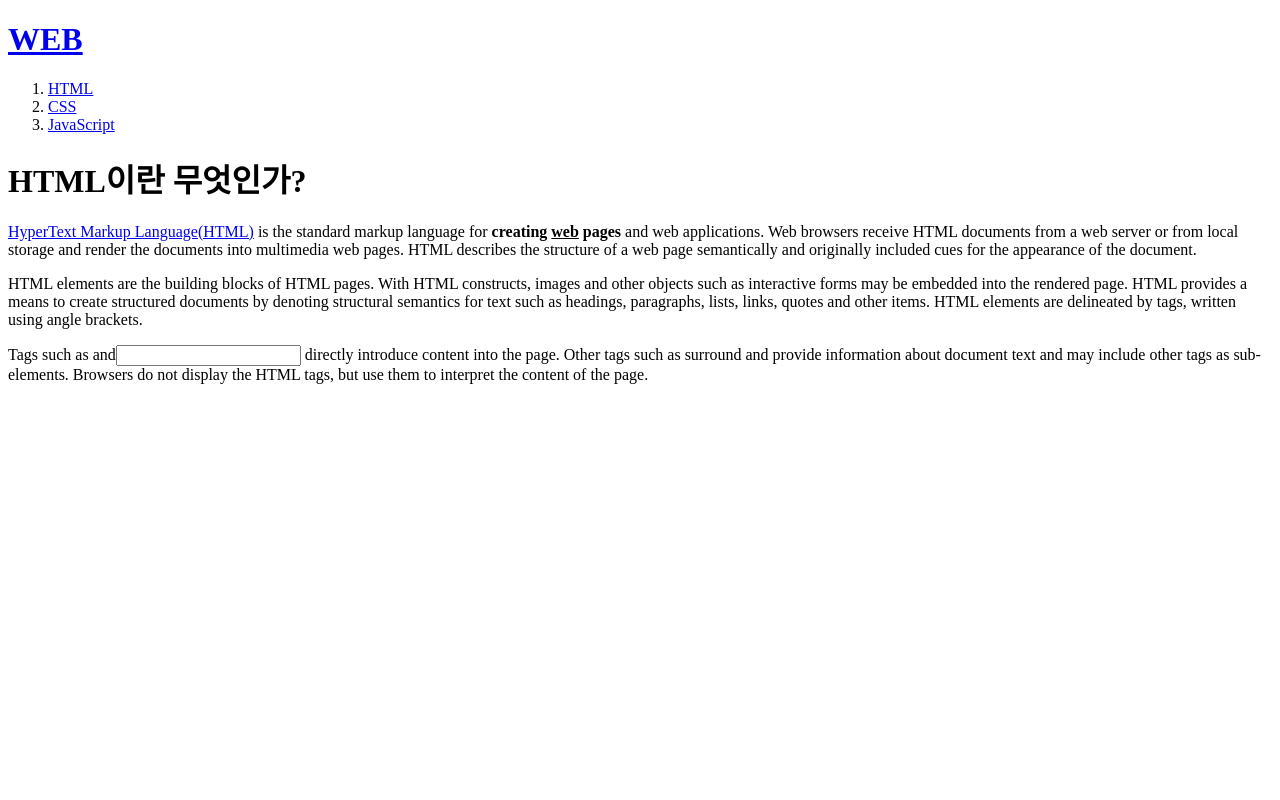
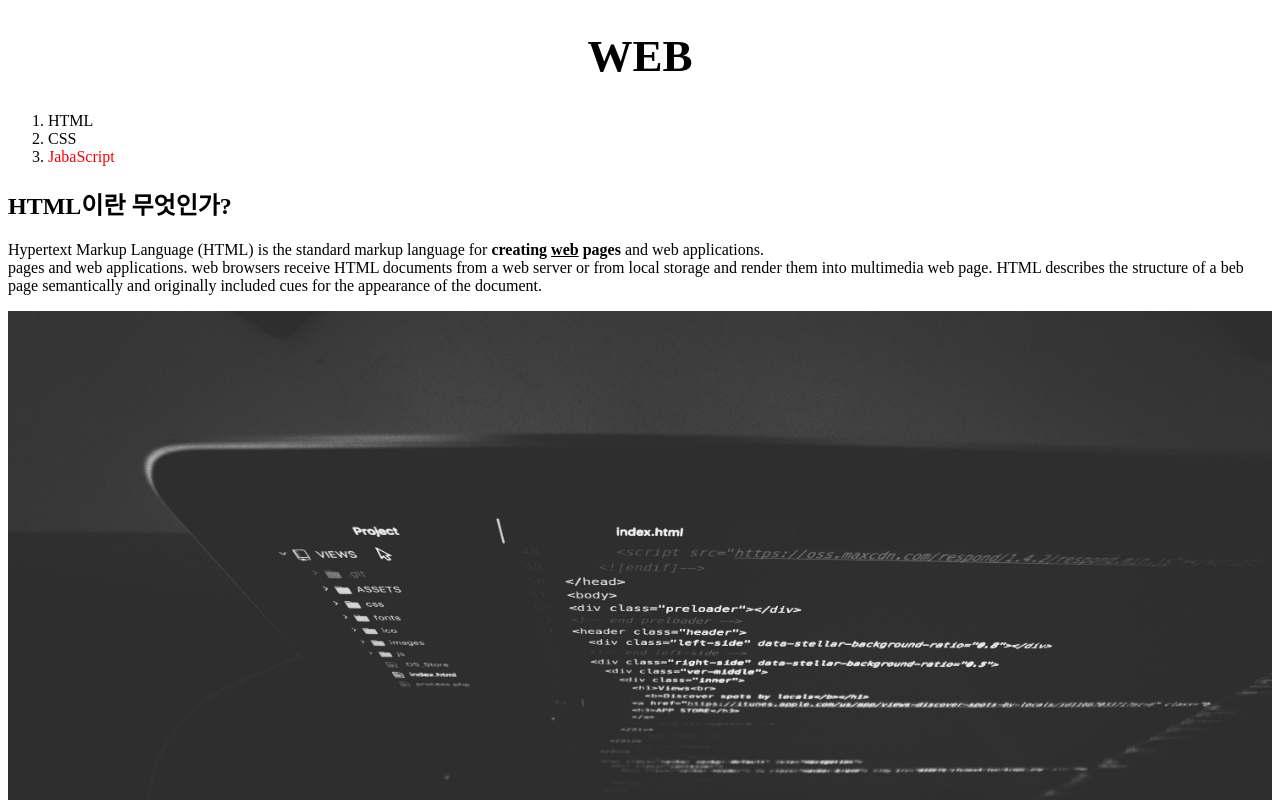
Before and after one commit to redkim3/web1, a plain HTML site: page 1.html in a window 1280 px wide. Shown: the top 800 px of the page. Drawn offline with Linux system fonts and the light colour scheme.

Commit message:
Add files via upload

```diff
--- a/1.html
+++ b/1.html
@@ -1,26 +1,35 @@
-<!DOCTYPE html>
+<!doctype html>
 <html>
 <head>
-  <title>Web - html</title>
+  <title> WEB1 - HTML</title>
   <meta charset="utf-8">
+  <style>
+    a{
+      color:black;
+      text-decoration: None;
+    }
+    h1{
+      font-size:45px;
+      text-align:Center;
+    }
+  </style>
 </head>
 <body>
-  <h1><a href="index.html">WEB</a></h1>
+  <h1><a Href="index.html">WEB</a></h1>
   <ol>
-    <li><a href="1.html">HTML</a></li>
-    <li><a href="2.html">CSS</a></li>
-    <li><a href="3.html">JavaScript</a></li>
+      <li><a href="1.html">HTML</a></li>
+      <li><a href="2.html">CSS</a></li>
+      <li><a href="3.html" style="color:red">JabaScript</a></li>
   </ol>
-<h1>HTML이란 무엇인가?</h1>
-<p><a href="https://www.w3.org/TR/html4/" target="_blank" title="html5 speicification">HyperText Markup Language(HTML)</a> is the standard markup language for <strong>creating <u>web</u> pages</strong>
-and web applications. Web browsers receive HTML documents from a web server or from local storage and render the
-documents into multimedia web pages. HTML describes the structure of a web page semantically and originally
-included cues for the appearance of the document.</p>
-
-<p>HTML elements are the building blocks of HTML pages. With HTML constructs, images and other objects such as
-interactive forms may be embedded into the rendered page. HTML provides a means to create structured documents
-by denoting structural semantics for text such as headings, paragraphs, lists, links, quotes and other items.
+<h2>HTML이란 무엇인가?</h2>
+<p><a href="https://www.w3.org/TR/html52/>" target="_blank">Hypertext Markup Language (HTML)</a> is the standard markup language for <strong>creating <u>web</U> pages</strong> and web applications.
+<br>pages and web applications.
+web browsers receive HTML documents from a web server or from local storage and render them into multimedia web page.
+HTML describes the structure of a beb page semantically and originally included cues for the appearance of the document.</P>
+<img src="coding.jpg" width="100%">
+<p style="margin-top:45px;">HTML elements are the building blocks of HTML pages.
+With HTML constructs, images and other objects, such as interactive forms, may be embedded into the rendered page.
+It providers a means to create structured documents by denoting structural semantics for text such as headings, paragraphs, lists, links, quotes and other items.
 HTML elements are delineated by tags, written using angle brackets.</p>
-<p>Tags such as <img />and<input /> directly introduce content into the page. Other tags such as surround
-and provide information about document text and may include other tags as sub-elements. Browsers do not display
-the HTML tags, but use them to interpret the content of the page.</p>
+</body>
+</html>
```
Also changed, not shown: 2.html (+12 -2 lines), 3.html (+12 -2 lines), index.html (+13 -2 lines).
